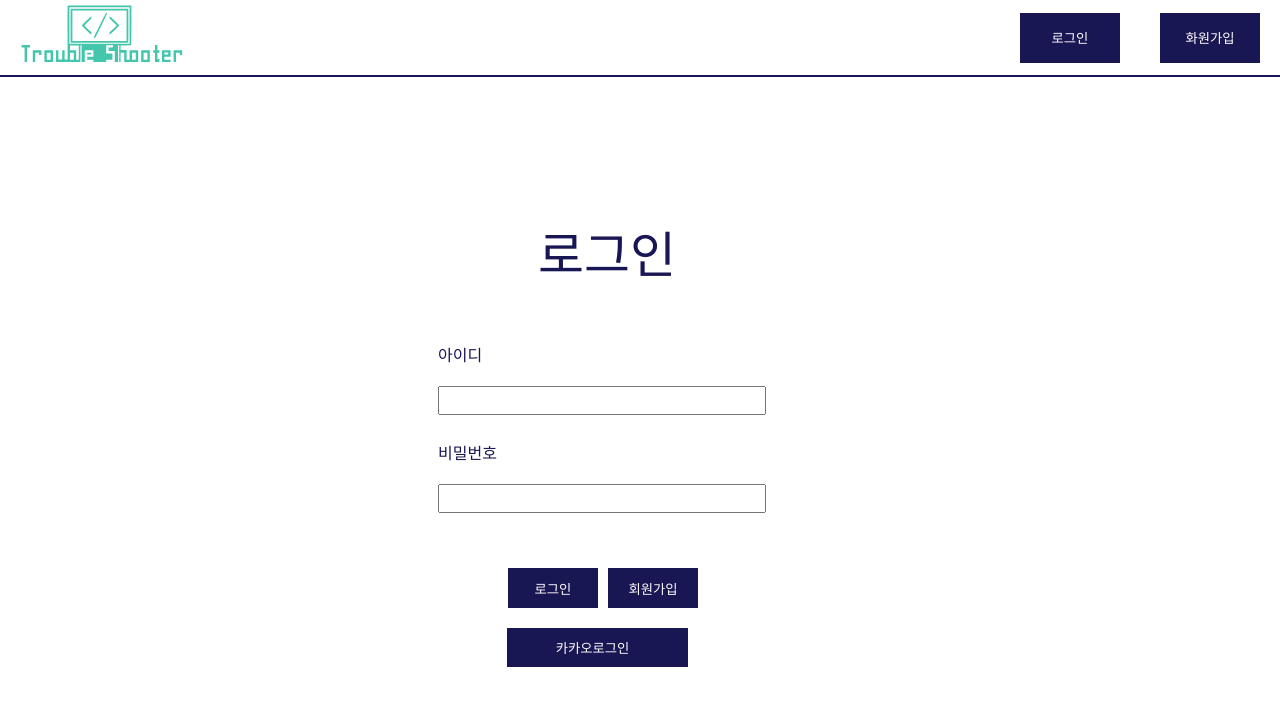
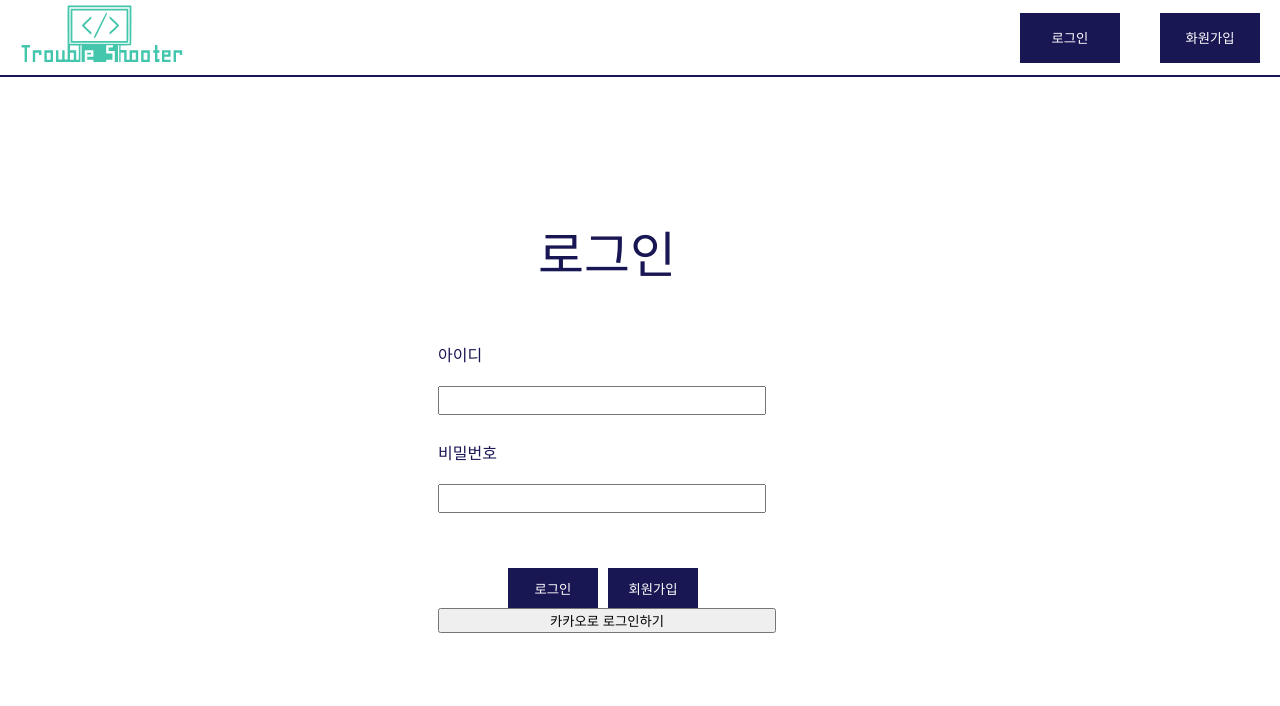
Before and after one commit to suno0140/FE-mini-project-1, a React (Create React App) app: page /login in a window 1280 px wide. Shown: the top 706 px of the page. Built offline with nearby package versions, Linux system fonts and the light colour scheme; no server answers.

Commit message:
add : kakao login

```diff
--- a/src/pages/Login.js
+++ b/src/pages/Login.js
@@ -32,6 +32,10 @@ function Login() {
       console.log(error);
     }
   };
+  const kakao = (e) =>{
+    e.preventDefault();
+    window.location.href='https://kauth.kakao.com/oauth/authorize?client_id=00a53b1769c1cc0a1142657ec7e2b793&redirect_uri=http://localhost:3000&response_type=code';
+  }
 
   // const onSubmit = (e) => {
   //   e.preventDefault();
@@ -96,12 +100,7 @@ function Login() {
               회원가입
             </StSignupBtn>
           </StButtonBox>
-          <StkakaoBtn
-            id="login-kakao-btn"
-            onclick="location.href='https://kauth.kakao.com/oauth/authorize?client_id=00a53b1769c1cc0a1142657ec7e2b793&redirect_uri=/리다이렉트 설정/&response_type=code'"
-          >
-            카카오로그인
-          </StkakaoBtn>
+          <button id="login-kakao-btn" onClick={(event)=>kakao(event)}> 카카오로 로그인하기 </button>
         </StForm>
       </StcontainerBox>
     </>
```
